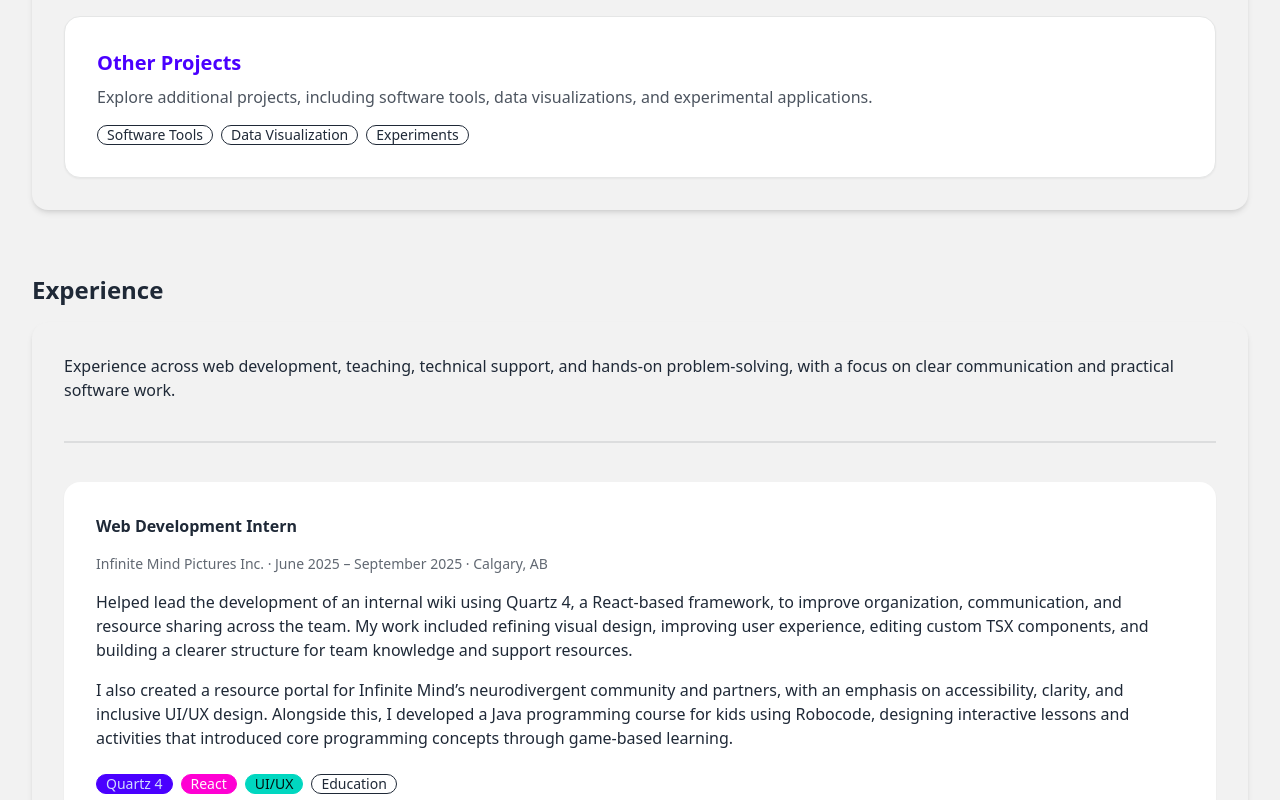
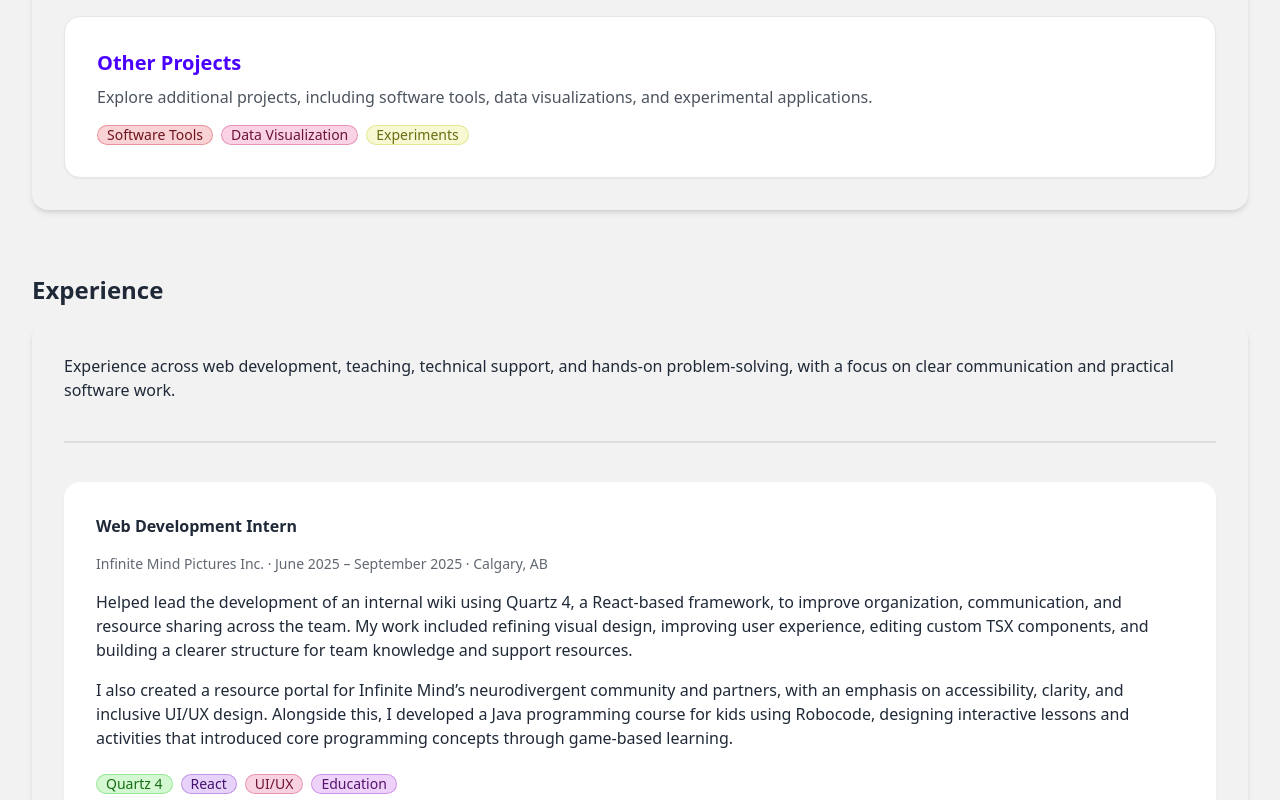
Before and after one commit to axyl-casc/axyl-casc.github.io, a React (Vite) app: page / in a window 1280 px wide. Shown: the part 2600-3400 px from the top of the page. Built offline with nearby package versions, Linux system fonts and the light colour scheme.

Commit message:
Add unique tag colors across light and dark themes

```diff
--- a/src/components/CardGrid.tsx
+++ b/src/components/CardGrid.tsx
@@ -1,4 +1,6 @@
+import type { CSSProperties } from 'react';
 import type { CardItem } from '../types';
+import { getTagHue } from '../utils/tagColors';
 
 export function CardGrid({ items, grid = false }: { items: CardItem[]; grid?: boolean }) {
   return (
@@ -11,7 +13,7 @@ export function CardGrid({ items, grid = false }: { items: CardItem[]; grid?: bo
             {item.tags && item.tags.length > 0 && (
               <div className="card-actions pt-2">
                 {item.tags.map((tag) => (
-                  <div key={tag} className="badge badge-outline">
+                  <div key={tag} className="badge tag-badge" style={{ '--tag-hue': getTagHue(tag) } as CSSProperties}>
                     {tag}
                   </div>
                 ))}
--- a/src/pages/HomePage.tsx
+++ b/src/pages/HomePage.tsx
@@ -1,8 +1,10 @@
+import type { CSSProperties } from 'react';
 import { CardGrid } from '../components/CardGrid';
 import { Section } from '../components/Section';
 import { experienceItems } from '../experience';
 import { hobbies } from '../hobbies';
 import { featuredProjects } from '../projectsCards';
+import { getTagHue } from '../utils/tagColors';
 
 export function HomePage() {
   return (
@@ -145,11 +147,9 @@ export function HomePage() {
                     key={tag}
                     className={[
                       'badge',
-                      index === 0 ? 'badge-primary' : '',
-                      index === 1 ? 'badge-secondary' : '',
-                      index === 2 ? 'badge-accent' : '',
-                      index > 2 ? 'badge-outline' : ''
+                      'tag-badge'
                     ].join(' ').trim()}
+                    style={{ '--tag-hue': getTagHue(`${item.title}-${index}-${tag}`) } as CSSProperties}
                   >
                     {tag}
                   </div>
--- a/src/styles/index.css
+++ b/src/styles/index.css
@@ -15,4 +15,16 @@
     @apply bg-neutral text-neutral-content p-4 mt-8 text-center;
   }
 
+  .tag-badge {
+    background-color: hsl(var(--tag-hue) 75% 90%);
+    border: 1px solid hsl(var(--tag-hue) 60% 55% / 0.45);
+    color: hsl(var(--tag-hue) 70% 25%);
+  }
+
+  :root[data-theme='dark'] .tag-badge {
+    background-color: hsl(var(--tag-hue) 45% 24%);
+    border: 1px solid hsl(var(--tag-hue) 70% 62% / 0.55);
+    color: hsl(var(--tag-hue) 90% 82%);
+  }
+
 }
--- /dev/null
+++ b/src/utils/tagColors.ts
@@ -0,0 +1,8 @@
+export function getTagHue(tag: string): number {
+  let hash = 0;
+  for (let i = 0; i < tag.length; i += 1) {
+    hash = (hash * 31 + tag.charCodeAt(i)) % 360;
+  }
+
+  return hash;
+}
```
